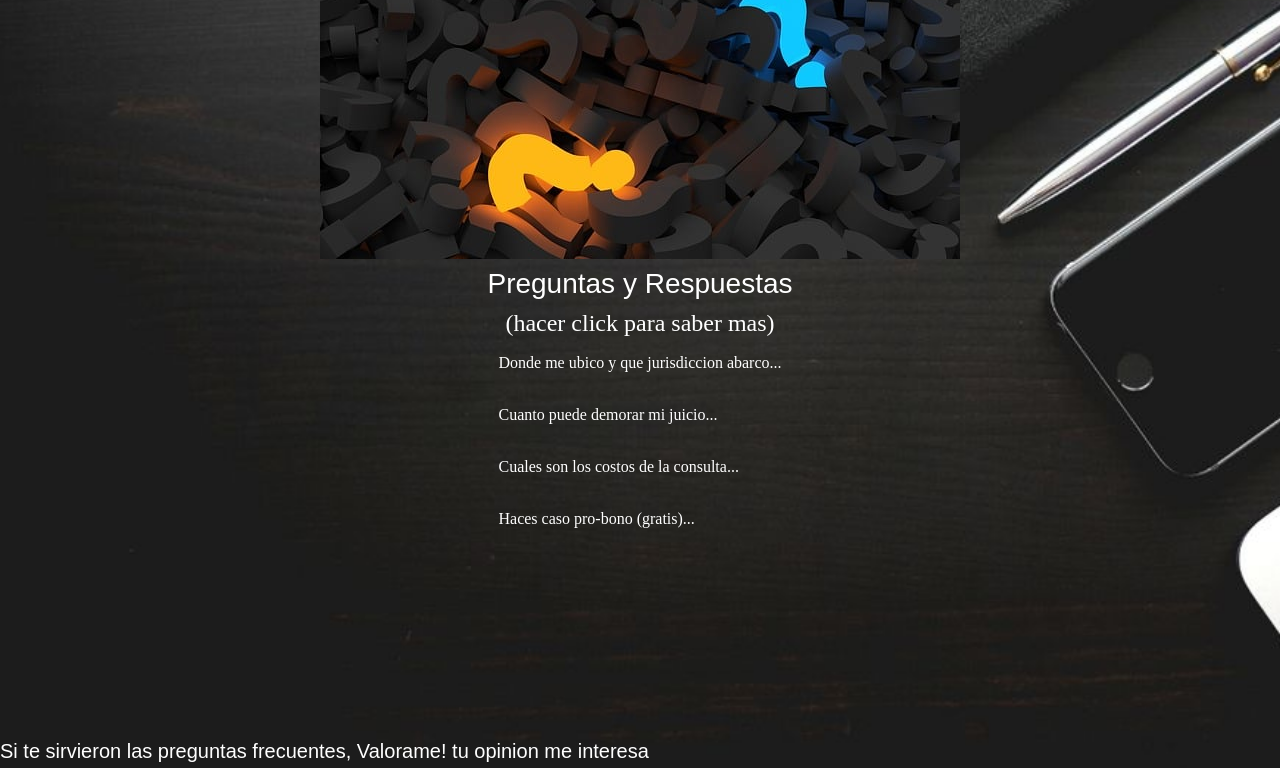
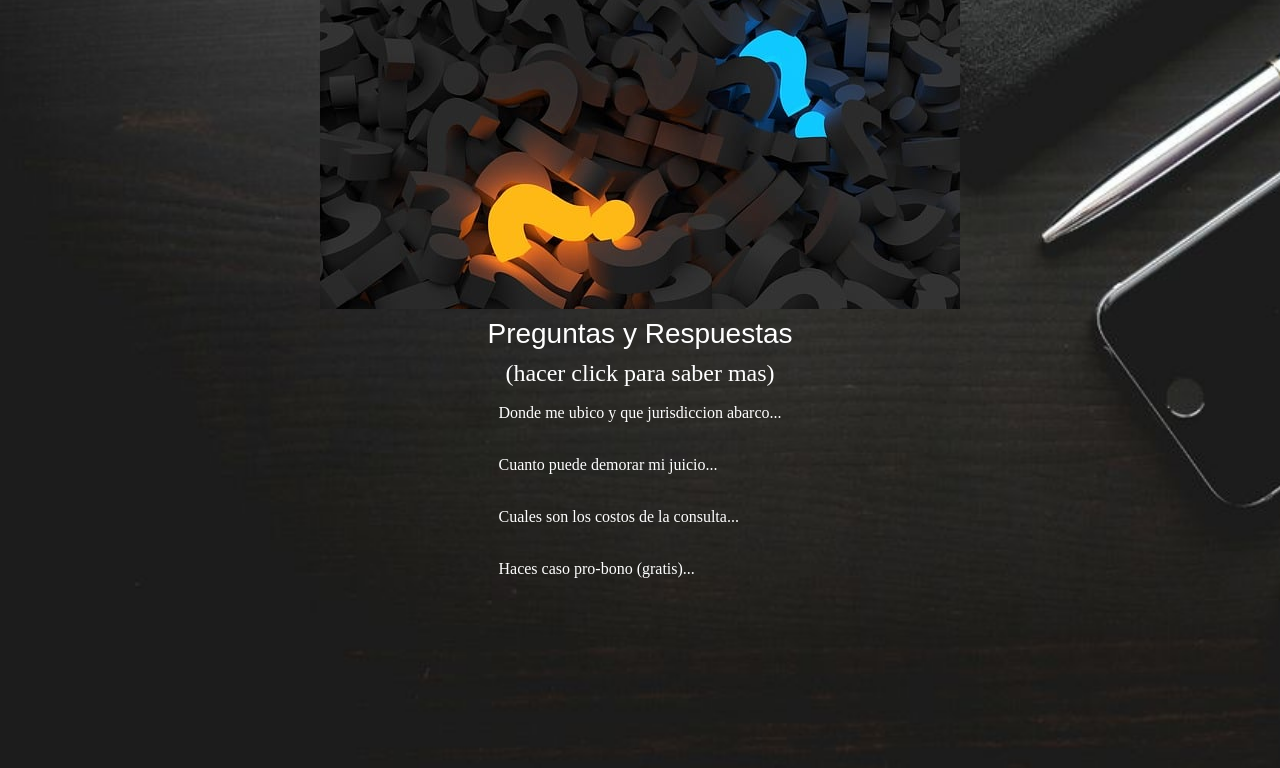
Before and after one commit to Matichino/PreEntrega3-Anglada, a plain HTML site: page paginas/preguntas frecuentes.html in a window 1280 px wide. Shown: the part 211-979 px from the top of the page. Drawn offline with nearby package versions, Linux system fonts and the light colour scheme; a web font is replaced by a local one.

Commit message:
entrega terminada o eso creo

```diff
--- a/estilos/style.css
+++ b/estilos/style.css
@@ -77,12 +77,13 @@ h1 {
 
 /* FINAL HEADER */
 
-
+/* formato subtitulos */
 .titulo2{
     font-family: 'Open Sans', sans-serif;
     margin-top: 100px;
     text-align: center;
 }
+/* contenidos */
 .content{
     display: flex;
     align-items: end;
@@ -105,7 +106,7 @@ h1 {
 .yo {
     font-family: 'Playfair Display', serif;
 }
-
+/* autovideo index */
 .video
 {
     width: 300px;
@@ -118,6 +119,7 @@ h1 {
     width: 200px;
     height: 200px;
 }
+/* fromato de redes */
 .redes{
     display: flex;
     flex-direction: row;
@@ -180,12 +182,14 @@ color: rgb(14, 105, 180);
     background-color: transparent;
     border:none
 }
+/* imagen interrogacion */
 .interrogacion{
     display: flex;
     flex-direction: column;
     align-items: center;
     height: 100vh;
     margin: 0;;
+    margin-top: 50px;
 }
 
 
@@ -213,7 +217,7 @@ color: rgb(14, 105, 180);
 .valoracion input:checked ~ label {
     color: #ffff00;
 }
-
+/* todos los parrafos */
 .parrafos-contexto{
     display: block;
     font-family: 'Playfair Display', serif;
@@ -223,7 +227,7 @@ color: rgb(14, 105, 180);
 
 
 }
-
+/* valor consulta */
 .display-3 {
     text-align: center;
     margin-top: 50px;
```
